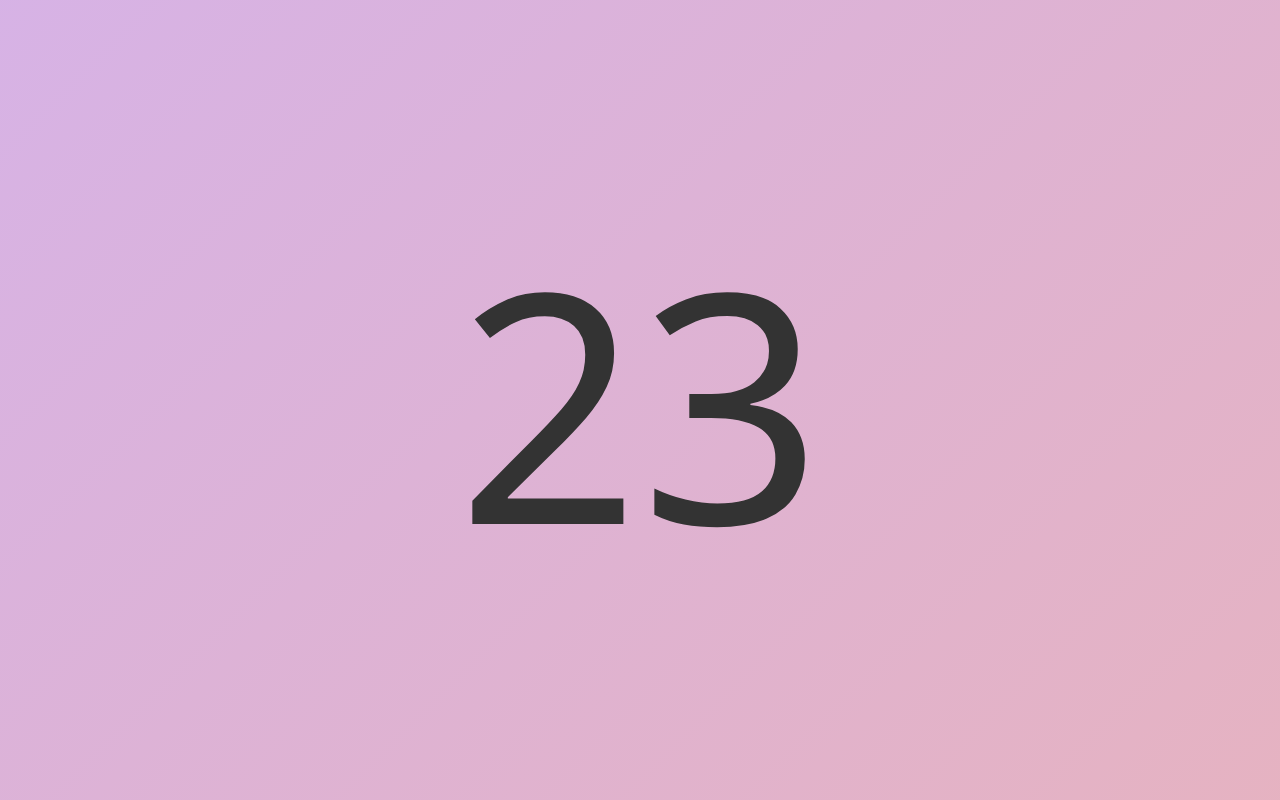
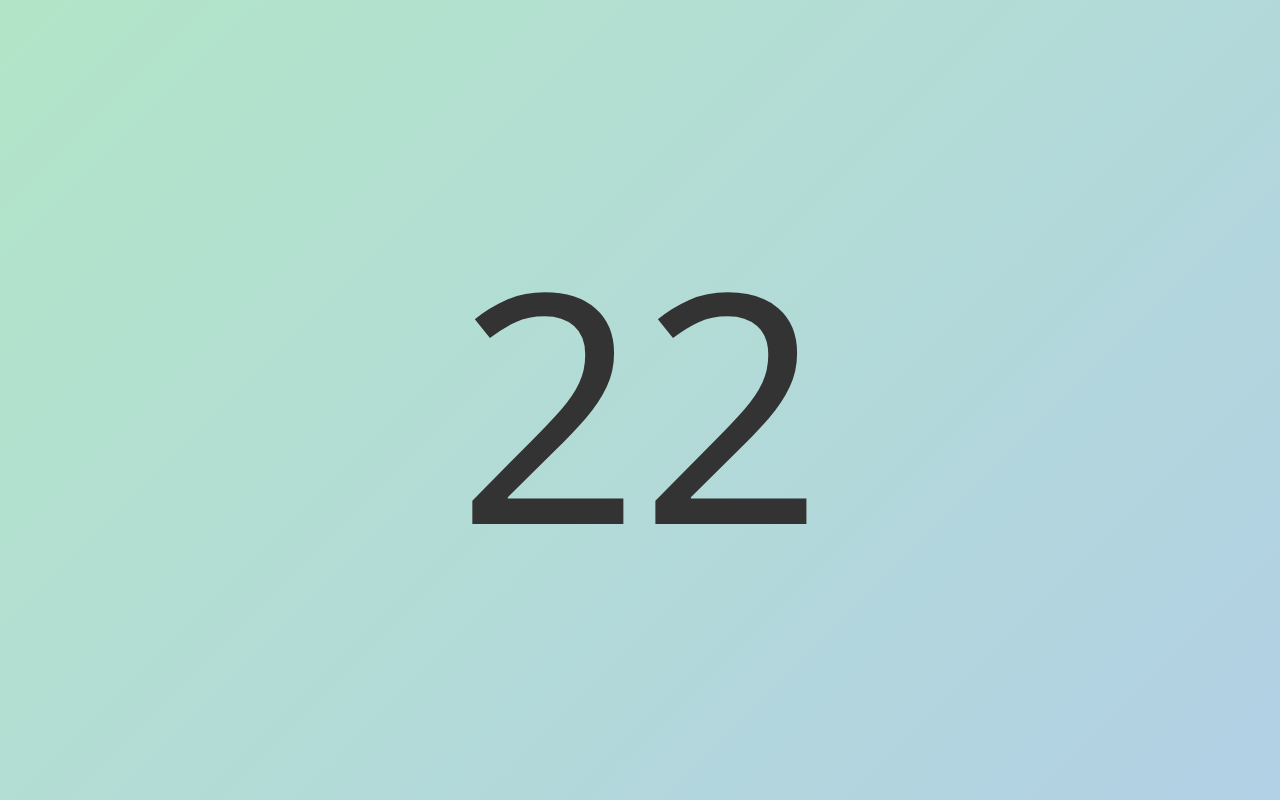
Before and after one commit to sampolunkka/viikko-info, a plain HTML site: page index.html in a window 1280 px wide. Drawn offline with Linux system fonts and the light colour scheme; a web font is replaced by a local one.

Commit message:
Fix week to ISO 8601 standard

```diff
--- a/index.html
+++ b/index.html
@@ -24,9 +24,12 @@
 
 <script>
   function getWeek(date) {
-    const firstJan = new Date(date.getFullYear(), 0, 1);
-    const days = Math.floor((date - firstJan) / 86400000);
-    return Math.ceil((days + firstJan.getDay() + 1) / 7);
+    const tempDate = new Date(date.getTime());
+    tempDate.setHours(0, 0, 0, 0);
+    // Set to Thursday in current week to determine week number correctly
+    tempDate.setDate(tempDate.getDate() + 3 - ((tempDate.getDay() + 6) % 7));
+    const week1 = new Date(tempDate.getFullYear(), 0, 4);
+    return 1 + Math.round(((tempDate - week1) / 86400000 - 3 + ((week1.getDay() + 6) % 7)) / 7);
   }
 
   function hsl(h, s, l) {
```
